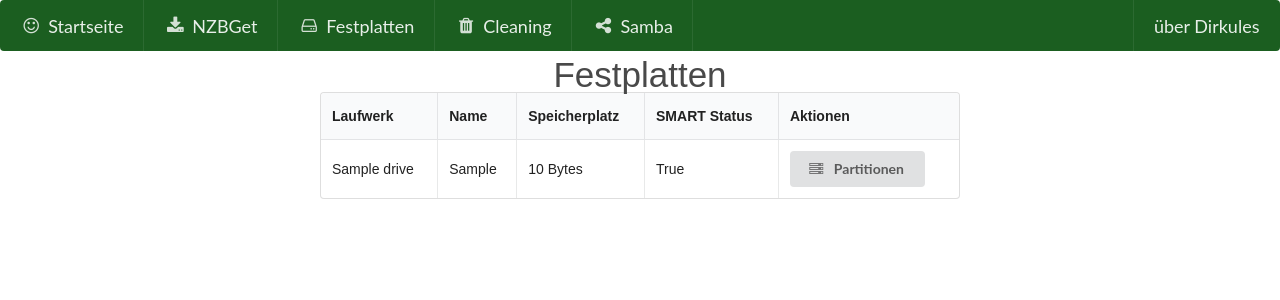
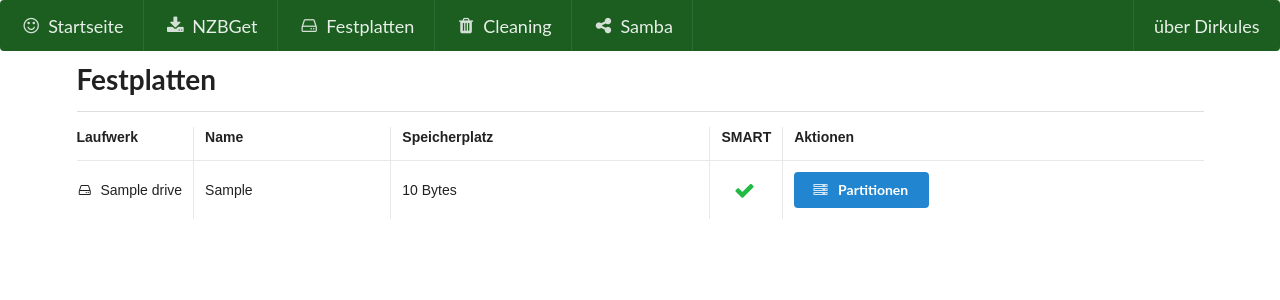
Before and after one commit to technikamateur/dirkules, a Flask app: page /drives in a window 1280 px wide. Shown: the top 300 px of the page. Run offline with Flask 2, Linux system fonts and the light colour scheme; tables that the repository leaves empty hold one stand-in row (values such as "Sample post").

Commit message:
ui for drives  improved

```diff
--- a/dirkules/templates/drives.html
+++ b/dirkules/templates/drives.html
@@ -4,17 +4,17 @@
     {{ super() }}
 {% endblock %}
 {% block body %}
-<div class="title">
-  <t1>Festplatten</t1>
-</div>
-<div class="tablebox">
-  <table class="ui celled striped table">
+    <div class="ui container">
+        <h1 class="ui header">Festplatten</h1>
+        <div class="ui divider"></div>
+
+        <table class="ui very basic celled table">
             <thead>
             <tr>
                 <th>Laufwerk</th>
                 <th>Name</th>
                 <th>Speicherplatz</th>
-        <th>SMART Status</th>
+                <th>SMART</th>
                 <th>Aktionen</th>
             </tr>
             </thead>
@@ -22,12 +22,17 @@
             <tbody>
             {% for drive in drives %}
                 <tr>
-        <td>{{drive.name}}</td>
-        <td>{{drive.model}}</td>
-        <td>{{drive.size|filesizeformat(true)}}</td>
-        <td>{{drive.smart}}</td>
+                    <td class="collapsing"><i class="hdd icon"></i> {{ drive.name }}</td>
+                    <td>{{ drive.model }}</td>
+                    <td>{{ drive.size|filesizeformat(true) }}</td>
+                    {% if drive.smart %}
+                        <td class="collapsing center aligned"><i class="large green checkmark icon"></i></td>
+                    {% else %}
+                        <td class="collapsing error center aligned"><i class="attention icon"></i></td>
+                    {% endif %}
                     <td>
-          <a href="{{ url_for('partitions', part=(drive.name | replace("/", "_"))) }}" class="ui button">
+                        <a href="{{ url_for('partitions', part=(drive.name | replace("/", "_"))) }}"
+                           class="ui blue button">
                             <i class="server icon"></i>
                             Partitionen
                         </a>
--- a/dirkules/templates/index.html
+++ b/dirkules/templates/index.html
@@ -20,9 +20,9 @@
       {% for key in service %}
       <tr>
         {% if service[key] %}
-        <td><i class="large green checkmark icon"></i></td>
+        <td><i class="collapsing large green checkmark icon"></i></td>
         {% else %}
-        <td><i class="times circle icon"></i></td>
+        <td class="collapsing error center aligned"><i class="attention icon"></i></td>
         {% endif %}
         <td>{{ key }}</td>
       </tr>
--- a/dirkules/views.py
+++ b/dirkules/views.py
@@ -78,7 +78,6 @@ def add_cleaning():
 
 @app.route('/samba', methods=['GET'])
 def samba():
-    get_partitions(1)
     shares = []
     for share in SambaShare.query.order_by(asc(collate(SambaShare.name, 'NOCASE'))).all():
         shares.append(viewManager.db_object_as_dict(share))
```
Lines whose indentation alone changed are shown as unchanged.
